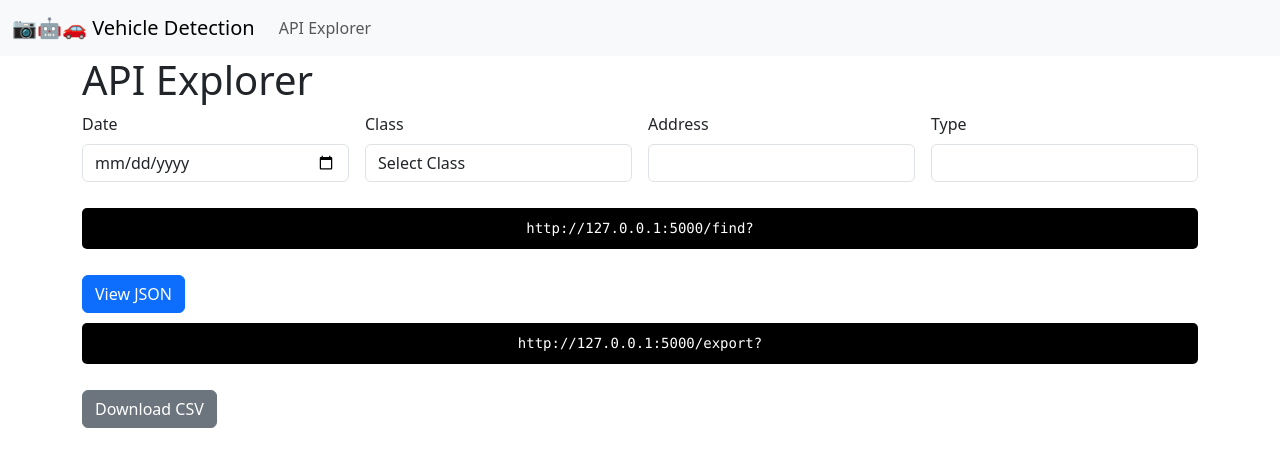
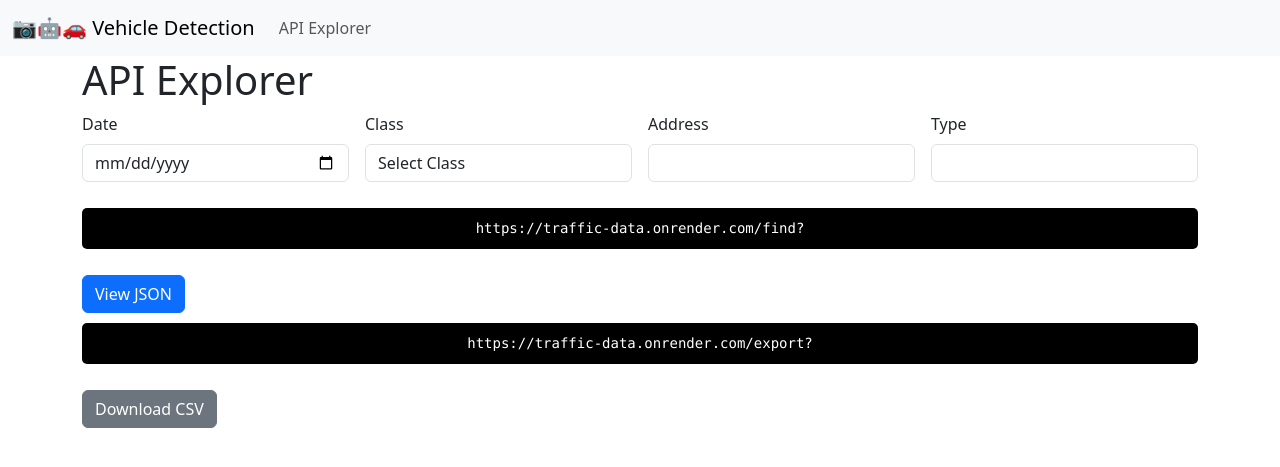
Before and after one commit to CloudMojos/traffic-data, a Flask app: page / in a window 1280 px wide. Shown: the top 467 px of the page. Run offline with Flask 2, Linux system fonts and the light colour scheme; some libraries are stand-ins or nearby versions.

Commit message:
change base url

```diff
--- a/server/templates/index.html
+++ b/server/templates/index.html
@@ -95,7 +95,7 @@
                 }
 
                 const queryString = params.join('&');
-                const baseURL = 'http://127.0.0.1:5000';
+                const baseURL = 'https://traffic-data.onrender.com';
 
                 document.getElementById('viewJsonURL').textContent = `${baseURL}/find?${queryString}`;
                 document.getElementById('downloadCsvURL').textContent = `${baseURL}/export?${queryString}`;
```
